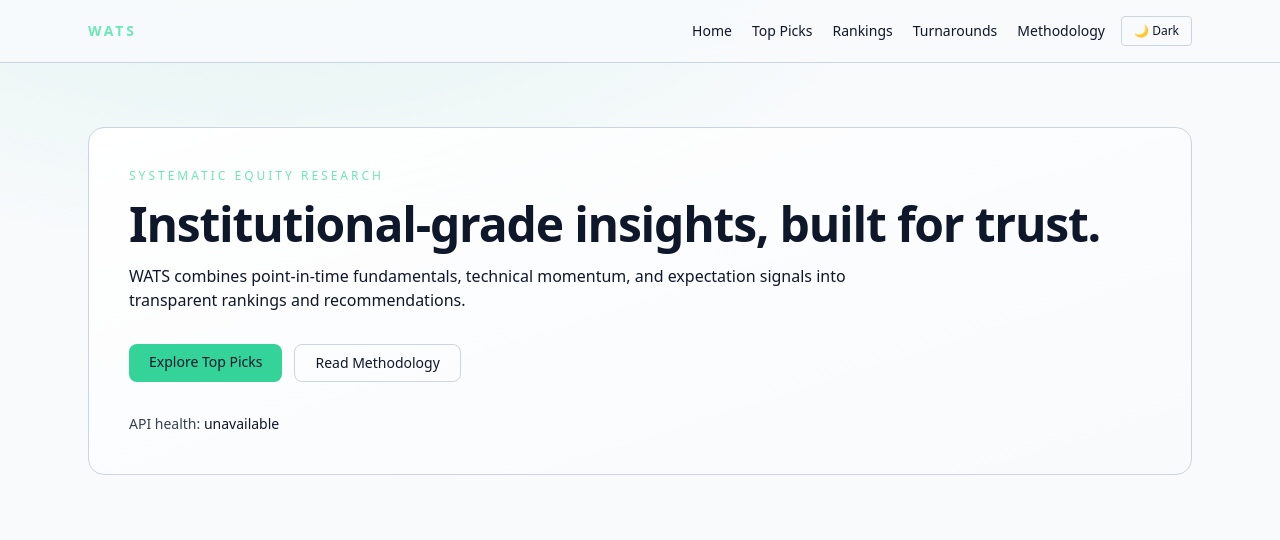
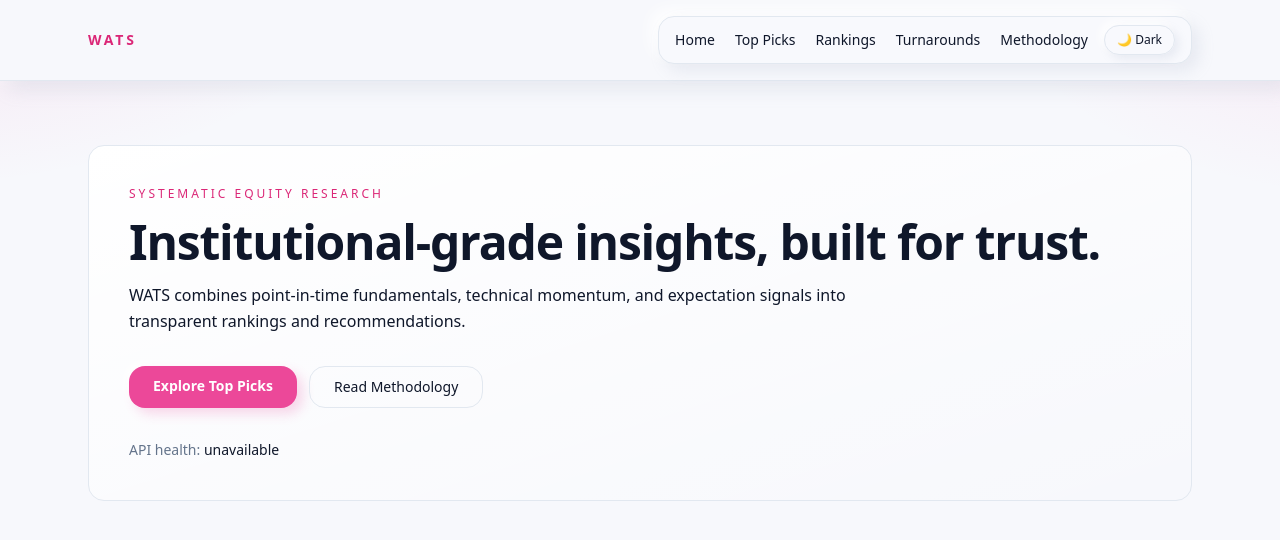
Before and after one commit to youngrae-debug/quant, a Next.js app in the folder apps/web/: page / in a window 1280 px wide. Shown: the top 540 px of the page. Built offline with nearby package versions, Linux system fonts and the light colour scheme; no server answers.

Commit message:
Refresh web UI with soft minimal neumorphic styling

```diff
--- a/apps/web/app/globals.css
+++ b/apps/web/app/globals.css
@@ -3,7 +3,7 @@
 @tailwind utilities;
 
 :root {
-  color-scheme: dark;
+  color-scheme: light;
 }
 
 :root[data-theme='light'] {
@@ -11,23 +11,35 @@
 }
 
 body {
-  background: radial-gradient(1200px 600px at 20% -10%, rgba(16, 185, 129, 0.12), transparent 50%), #020617;
+  background:
+    radial-gradient(1200px 600px at -10% -10%, rgba(236, 72, 153, 0.14), transparent 45%),
+    radial-gradient(1000px 500px at 110% 0%, rgba(244, 114, 182, 0.12), transparent 40%),
+    #f4f6fb;
 }
 
 :root[data-theme='light'] body {
-  background: radial-gradient(1200px 600px at 20% -10%, rgba(16, 185, 129, 0.1), transparent 55%), #f8fafc;
+  background:
+    radial-gradient(1200px 600px at -10% -10%, rgba(236, 72, 153, 0.14), transparent 45%),
+    radial-gradient(1000px 500px at 110% 0%, rgba(244, 114, 182, 0.12), transparent 40%),
+    #f4f6fb;
+}
+
+:root[data-theme='dark'] body {
+  background: #111827;
 }
 
 :root[data-theme='light'] .bg-slate-950,
 :root[data-theme='light'] .bg-slate-950\/90 {
-  background-color: rgba(248, 250, 252, 0.92) !important;
+  background-color: #f7f8fc !important;
+  box-shadow: 8px 8px 18px rgba(148, 163, 184, 0.18), -8px -8px 18px rgba(255, 255, 255, 0.95);
 }
 
 :root[data-theme='light'] .bg-slate-900,
 :root[data-theme='light'] .bg-slate-900\/60,
 :root[data-theme='light'] .bg-slate-900\/40,
 :root[data-theme='light'] .bg-slate-950\/50 {
-  background-color: #ffffff !important;
+  background-color: #f8f9fd !important;
+  box-shadow: 7px 7px 16px rgba(148, 163, 184, 0.16), -7px -7px 16px rgba(255, 255, 255, 0.92);
 }
 
 :root[data-theme='light'] .from-slate-900,
@@ -40,7 +52,7 @@ body {
 :root[data-theme='light'] .border-slate-800,
 :root[data-theme='light'] .border-slate-800\/80,
 :root[data-theme='light'] .border-slate-700 {
-  border-color: #cbd5e1 !important;
+  border-color: #e2e8f0 !important;
 }
 
 :root[data-theme='light'] .text-slate-100,
@@ -50,7 +62,7 @@ body {
 }
 
 :root[data-theme='light'] .text-slate-400 {
-  color: #334155 !important;
+  color: #64748b !important;
 }
 
 :root[data-theme='light'] .text-slate-600 {
@@ -68,3 +80,30 @@ body {
 :root[data-theme='light'] input {
   color: #0f172a !important;
 }
+
+:root[data-theme='light'] .text-emerald-300,
+:root[data-theme='light'] .text-emerald-400 {
+  color: #db2777 !important;
+}
+
+:root[data-theme='light'] .border-emerald-400,
+:root[data-theme='light'] .border-emerald-500\/30 {
+  border-color: #f472b6 !important;
+}
+
+:root[data-theme='light'] .bg-emerald-400 {
+  background-color: #ec4899 !important;
+  color: #ffffff !important;
+  box-shadow: 6px 6px 12px rgba(236, 72, 153, 0.2), -4px -4px 10px rgba(255, 255, 255, 0.8);
+}
+
+:root[data-theme='light'] .hover\:bg-emerald-400\/10:hover {
+  background-color: rgba(236, 72, 153, 0.12) !important;
+}
+
+:root[data-theme='light'] .rounded,
+:root[data-theme='light'] .rounded-lg,
+:root[data-theme='light'] .rounded-xl,
+:root[data-theme='light'] .rounded-2xl {
+  border-radius: 1rem !important;
+}
--- a/apps/web/app/layout.tsx
+++ b/apps/web/app/layout.tsx
@@ -32,7 +32,7 @@ export const metadata: Metadata = {
 
 export default function RootLayout({ children }: { children: ReactNode }) {
   return (
-    <html lang="en">
+    <html lang="en" data-theme="light">
       <body className="min-h-screen bg-slate-950 text-slate-100 antialiased">
         <SiteHeader />
         {children}
--- a/apps/web/app/page.tsx
+++ b/apps/web/app/page.tsx
@@ -9,12 +9,12 @@ export default async function HomePage() {
       <section className="rounded-2xl border border-slate-800 bg-gradient-to-br from-slate-900 to-slate-950 p-10">
         <p className="text-xs uppercase tracking-[0.25em] text-emerald-300">Systematic Equity Research</p>
         <h1 className="mt-4 text-5xl font-semibold tracking-tight">Institutional-grade insights, built for trust.</h1>
-        <p className="mt-4 max-w-3xl text-slate-300">
+        <p className="mt-4 max-w-3xl text-slate-300 leading-relaxed">
           WATS combines point-in-time fundamentals, technical momentum, and expectation signals into transparent rankings and recommendations.
         </p>
         <div className="mt-8 flex flex-wrap gap-3">
-          <Link href="/top-picks" className="rounded-lg bg-emerald-400 px-5 py-2 text-sm font-medium text-slate-900">Explore Top Picks</Link>
-          <Link href="/about-methodology" className="rounded-lg border border-slate-700 px-5 py-2 text-sm font-medium text-slate-200">Read Methodology</Link>
+          <Link href="/top-picks" className="rounded-lg bg-emerald-400 px-6 py-2.5 text-sm font-semibold text-slate-900">Explore Top Picks</Link>
+          <Link href="/about-methodology" className="rounded-lg border border-slate-700 px-6 py-2.5 text-sm font-medium text-slate-200">Read Methodology</Link>
         </div>
         <p className="mt-8 text-sm text-slate-400">API health: <span className="font-medium text-slate-200">{health?.status ?? 'unavailable'}</span></p>
       </section>
--- a/apps/web/components/site-header.tsx
+++ b/apps/web/components/site-header.tsx
@@ -16,7 +16,7 @@ export function SiteHeader() {
         <Link href="/" className="text-sm font-semibold tracking-[0.2em] text-emerald-300">
           WATS
         </Link>
-        <div className="flex items-center gap-4">
+        <div className="flex items-center gap-4 rounded-xl border border-slate-800/80 bg-slate-900/40 px-4 py-2">
           <nav className="flex gap-5 text-sm text-slate-300">
             {nav.map((item) => (
               <Link key={item.href} href={item.href} className="transition hover:text-white">
--- a/apps/web/components/theme-toggle.tsx
+++ b/apps/web/components/theme-toggle.tsx
@@ -10,7 +10,7 @@ function applyTheme(theme: Theme) {
 }
 
 export function ThemeToggle() {
-  const [theme, setTheme] = useState<Theme>('dark');
+  const [theme, setTheme] = useState<Theme>('light');
 
   useEffect(() => {
     const saved = window.localStorage.getItem('theme');
@@ -35,7 +35,7 @@ export function ThemeToggle() {
         applyTheme(nextTheme);
         window.localStorage.setItem('theme', nextTheme);
       }}
-      className="rounded border border-slate-700 px-3 py-1.5 text-xs font-medium text-slate-300 transition hover:border-emerald-400 hover:text-emerald-300"
+      className="rounded-lg border border-slate-700 px-3 py-1.5 text-xs font-medium text-slate-300 shadow-[4px_4px_10px_rgba(148,163,184,0.16),-4px_-4px_10px_rgba(255,255,255,0.9)] transition hover:border-emerald-400 hover:text-emerald-300"
       aria-label={`Switch to ${nextTheme} theme`}
       title={`Switch to ${nextTheme} theme`}
     >
```
